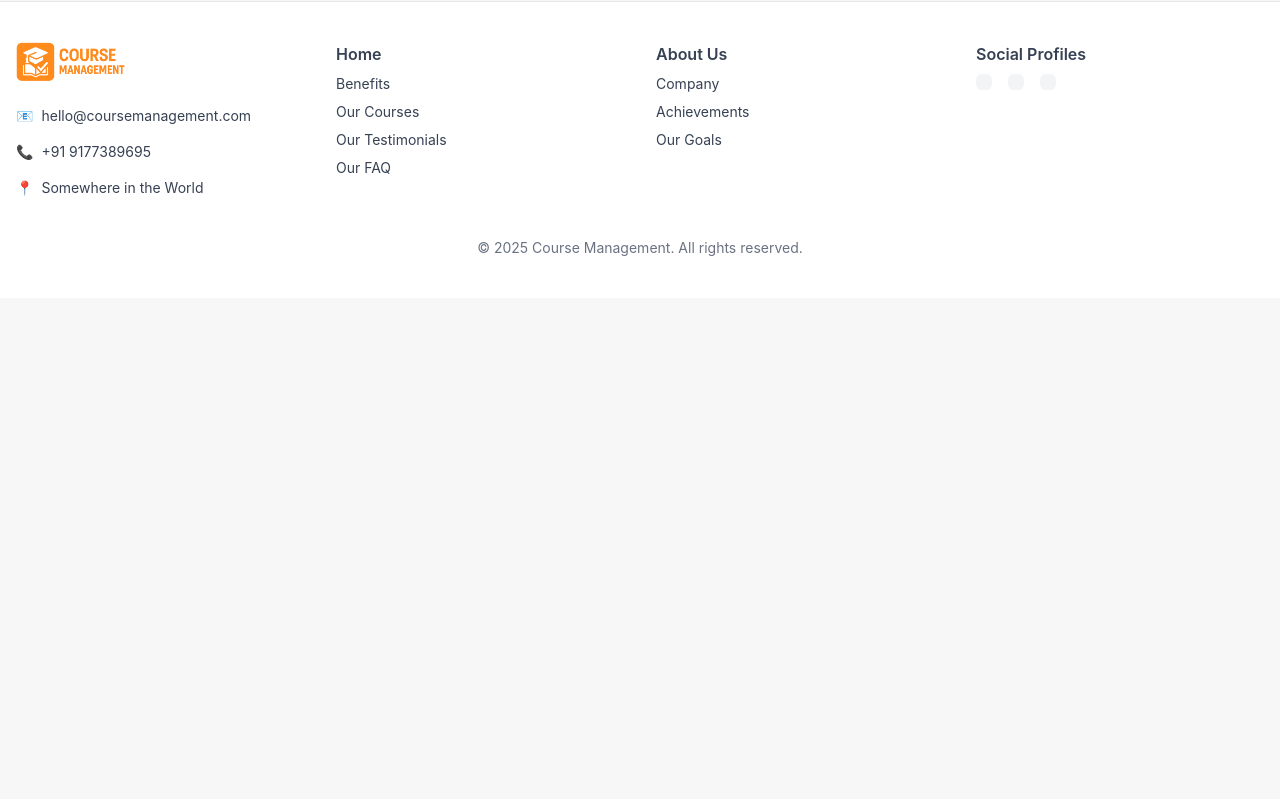
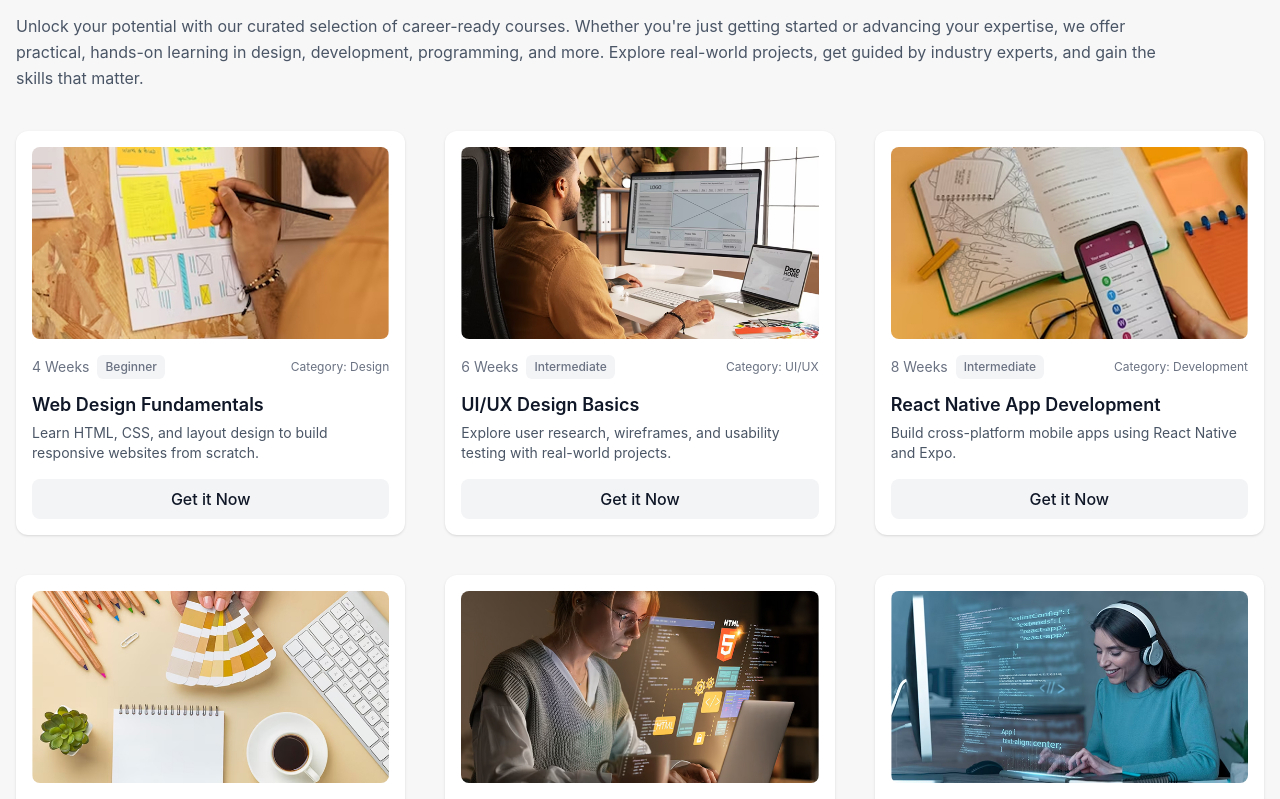
Before and after one commit to SureshNMS/React-POC, a React (Vite) app in the folder course-management/: page /course in a window 1280 px wide. Shown: the part 221-1020 px from the top of the page. Before the commit the page ends 800 px from the top, so only its background shows below. Built offline with nearby package versions, Linux system fonts and the light colour scheme.

Commit message:
routing for courses

```diff
--- a/course-management/src/App.jsx
+++ b/course-management/src/App.jsx
@@ -6,6 +6,7 @@ import Footer from './Components/Footer/Footer'
 import Home from './Pages/Home/Home'
 import Login from './Pages/Auth/Login'
 import Signup from './Pages/Auth/Signup'
+import Courses from './Pages/Course/Courses'
 
 
 function App() {
@@ -18,8 +19,7 @@ function App() {
         <Route path="/" element={<Home />} />
         <Route path="/auth/login" element={<Login />} />
         <Route path="/auth/signup" element={<Signup />} />
-        {/* Add more routes as needed */}
-        {/* <Route path="/courses" element={<Courses />} /> */}
+        <Route path="/course" element={<Courses />} />
         {/* <Route path="/courses/:id" element={<CourseDetails />} /> */}
       </Routes>
       <Footer />
--- /dev/null
+++ b/course-management/src/Components/Courses/Course.jsx
@@ -0,0 +1,29 @@
+import React from "react";
+
+function Course({courses}) {
+  return (
+    <div className="bg-white rounded-xl shadow p-4 flex flex-col">
+      <img
+        src={courses.image}
+        alt="Web Design"
+        className="rounded-lg w-full h-48 object-cover"
+      />
+      <div className="flex items-center justify-between mt-4 text-sm text-gray-500">
+        <span className="mr-2">{courses.duration}</span>
+        <span className="px-2 py-1 bg-gray-100 rounded-md text-xs font-medium">
+          {courses.level}
+        </span>
+        <span className="ml-auto text-right text-xs">Category: {courses.category}</span>
+      </div>
+      <h3 className="mt-3 text-lg font-semibold text-gray-900">{courses.title}</h3>
+      <p className="text-gray-600 mt-1 text-sm grow">
+        {courses.description}
+      </p>
+      <button className="mt-4 w-full bg-gray-100 hover:bg-amber-500 text-gray-900 font-medium py-2 rounded-lg">
+        Get it Now
+      </button>
+    </div>
+  );
+}
+
+export default Course;
--- a/course-management/src/Components/Header/Header.jsx
+++ b/course-management/src/Components/Header/Header.jsx
@@ -26,12 +26,12 @@ function Header() {
             >
               Home
             </Link>
-            <a
-              href="#"
+            <Link
+              to="Course"
               className="text-black hover:bg-[#F1F1F3] p-2 rounded-md"
             >
               Courses
-            </a>
+            </Link>
             <a
               href="#"
               className="text-black hover:bg-[#F1F1F3] p-2 rounded-md"
--- a/course-management/src/Utils/CoursesData.js
+++ b/course-management/src/Utils/CoursesData.js
@@ -2,7 +2,7 @@ const courses = [
   {
     id: 1,
     title: "Web Design Fundamentals",
-    image: "/courses/web-design.jpg",
+    image: "/Courses/web-design.jpg",
     instructor: "John Smith",
     duration: "4 Weeks",
     level: "Beginner",
@@ -12,7 +12,7 @@ const courses = [
   {
     id: 2,
     title: "UI/UX Design Basics",
-    image: "/courses/ui-ux.jpg",
+    image: "/Courses/ui-ux.jpg",
     instructor: "Emily Johnson",
     duration: "6 Weeks",
     level: "Intermediate",
@@ -22,7 +22,7 @@ const courses = [
   {
     id: 3,
     title: "React Native App Development",
-    image: "/courses/mobile-app.jpg",
+    image: "/Courses/mobile-app.jpg",
     instructor: "David Brown",
     duration: "8 Weeks",
     level: "Intermediate",
@@ -32,7 +32,7 @@ const courses = [
   {
     id: 4,
     title: "Graphic Design for Beginners",
-    image: "/courses/graphic-design.jpg",
+    image: "/Courses/graphic-design.jpg",
     instructor: "Sarah Thompson",
     duration: "10 Weeks",
     level: "Beginner",
@@ -42,7 +42,7 @@ const courses = [
   {
     id: 5,
     title: "Front-End Web Development",
-    image: "/courses/frontend.jpg",
+    image: "/Courses/frontend.jpg",
     instructor: "Michael Adams",
     duration: "10 Weeks",
     level: "Intermediate",
@@ -52,7 +52,7 @@ const courses = [
   {
     id: 6,
     title: "Advanced JavaScript Concepts",
-    image: "/courses/advanced-js.jpg",
+    image: "/Courses/advanced-js.jpg",
     instructor: "Jennifer Wilson",
     duration: "6 Weeks",
     level: "Advance",
@@ -62,7 +62,7 @@ const courses = [
   {
     id: 7,
     title: "Responsive Web Design",
-    image: "/courses/web-design.jpg",
+    image: "/Courses/web-design.jpg",
     instructor: "Liam Carter",
     duration: "3 Weeks",
     level: "Beginner",
@@ -72,7 +72,7 @@ const courses = [
   {
     id: 8,
     title: "UX Prototyping with Figma",
-    image: "/courses/ui-ux.jpg",
+    image: "/Courses/ui-ux.jpg",
     instructor: "Ava Robinson",
     duration: "4 Weeks",
     level: "Intermediate",
@@ -82,7 +82,7 @@ const courses = [
   {
     id: 9,
     title: "Android Development with Kotlin",
-    image: "/courses/mobile-app.jpg",
+    image: "/Courses/mobile-app.jpg",
     instructor: "Noah Patel",
     duration: "6 Weeks",
     level: "Intermediate",
@@ -92,7 +92,7 @@ const courses = [
   {
     id: 10,
     title: "Logo & Branding Design",
-    image: "/courses/graphic-design.jpg",
+    image: "/Courses/graphic-design.jpg",
     instructor: "Emma Clark",
     duration: "6 Weeks",
     level: "Beginner",
@@ -102,7 +102,7 @@ const courses = [
   {
     id: 11,
     title: "Tailwind CSS Workshop",
-    image: "/courses/frontend.jpg",
+    image: "/Courses/frontend.jpg",
     instructor: "Lucas Wright",
     duration: "4 Weeks",
     level: "Intermediate",
@@ -112,7 +112,7 @@ const courses = [
   {
     id: 12,
     title: "JavaScript DOM & Events",
-    image: "/courses/advanced-js.jpg",
+    image: "/Courses/advanced-js.jpg",
     instructor: "Mia Davis",
     duration: "5 Weeks",
     level: "Intermediate",
@@ -122,7 +122,7 @@ const courses = [
   {
     id: 13,
     title: "Typography & Visual Hierarchy",
-    image: "/courses/graphic-design.jpg",
+    image: "/Courses/graphic-design.jpg",
     instructor: "Ethan Scott",
     duration: "3 Weeks",
     level: "Beginner",
@@ -132,7 +132,7 @@ const courses = [
   {
     id: 14,
     title: "Wireframing & User Flows",
-    image: "/courses/ui-ux.jpg",
+    image: "/Courses/ui-ux.jpg",
     instructor: "Olivia Lewis",
     duration: "6 Weeks",
     level: "Intermediate",
@@ -142,7 +142,7 @@ const courses = [
   {
     id: 15,
     title: "Build a Real-Time Chat App",
-    image: "/courses/advanced-js.jpg",
+    image: "/Courses/advanced-js.jpg",
     instructor: "Henry Walker",
     duration: "7 Weeks",
     level: "Advance",
--- /dev/null
+++ b/course-management/src/Utils/LogosData.js
@@ -0,0 +1,39 @@
+const logos = [
+  {
+    id: 1,
+    alt: "Zapier",
+    img: "/Logos/Zapier.png"
+  },
+  {
+    id: 2,
+    alt: "Spotify",
+    img: "/Logos/Spotify.png"
+  },
+  {
+    id: 3,
+    alt: "Zoom",
+    img: "/Logos/Zoom.png"
+  },
+  {
+    id: 4,
+    alt: "Amazon",
+    img: "/Logos/Amazon.png"
+  },
+  {
+    id: 5,
+    alt: "Adobe",
+    img: "/Logos/Adobe.png"
+  },
+  {
+    id: 6,
+    alt: "Notion",
+    img: "/Logos/Notion.png"
+  },
+  {
+    id: 7,
+    alt: "Netflix",
+    img: "/Logos/Netflix.png"
+  }
+];
+
+export default logos;
--- a/course-management/src/pages/Course/Courses.jsx
+++ b/course-management/src/pages/Course/Courses.jsx
@@ -1,29 +1,33 @@
 import React from "react";
-import Courses from "../../Utils/CoursesData";
+import Courses from "../../Components/Courses/Course";
+import CourseData from "../../Utils/CoursesData";
 
-function Course({courses}) {
+function Course() {
   return (
-    <div className="bg-white rounded-xl shadow p-4 flex flex-col">
-      <img
-        src={courses.image}
-        alt="Web Design"
-        className="rounded-lg w-full h-48 object-cover"
-      />
-      <div className="flex items-center justify-between mt-4 text-sm text-gray-500">
-        <span className="mr-2">{courses.duration}</span>
-        <span className="px-2 py-1 bg-gray-100 rounded-md text-xs font-medium">
-          {courses.level}
-        </span>
-        <span className="ml-auto text-right text-xs">Category: {courses.category}</span>
+    <>
+      <section className="container px-4 py-12">
+        <div className="flex flex-wrap justify-between items-end mb-10">
+          <div className="max-w-6xl">
+            <h2 className="text-3xl font-semibold text-gray-900">
+              Our Courses
+            </h2>
+            <p className="mt-2 text-gray-600 text-base leading-relaxed">
+              Unlock your potential with our curated selection of career-ready
+              courses. Whether you're just getting started or advancing your
+              expertise, we offer practical, hands-on learning in design,
+              development, programming, and more. Explore real-world projects,
+              get guided by industry experts, and gain the skills that matter.
+            </p>
+          </div>
+        </div>
+
+      <div className="grid md:grid-cols-2 lg:grid-cols-3 gap-10">
+        {CourseData.map((course) => (
+          <Courses key={course.id} courses={course} />
+        ))}
       </div>
-      <h3 className="mt-3 text-lg font-semibold text-gray-900">{courses.title}</h3>
-      <p className="text-gray-600 mt-1 text-sm grow">
-        {courses.description}
-      </p>
-      <button className="mt-4 w-full bg-gray-100 hover:bg-amber-500 text-gray-900 font-medium py-2 rounded-lg">
-        Get it Now
-      </button>
-    </div>
+      </section>
+    </>
   );
 }
 
```
Also changed, not shown: course-management/src/pages/home/home.jsx (+16 -26 lines), course-management/src/Utils/Logos.js (deleted).
